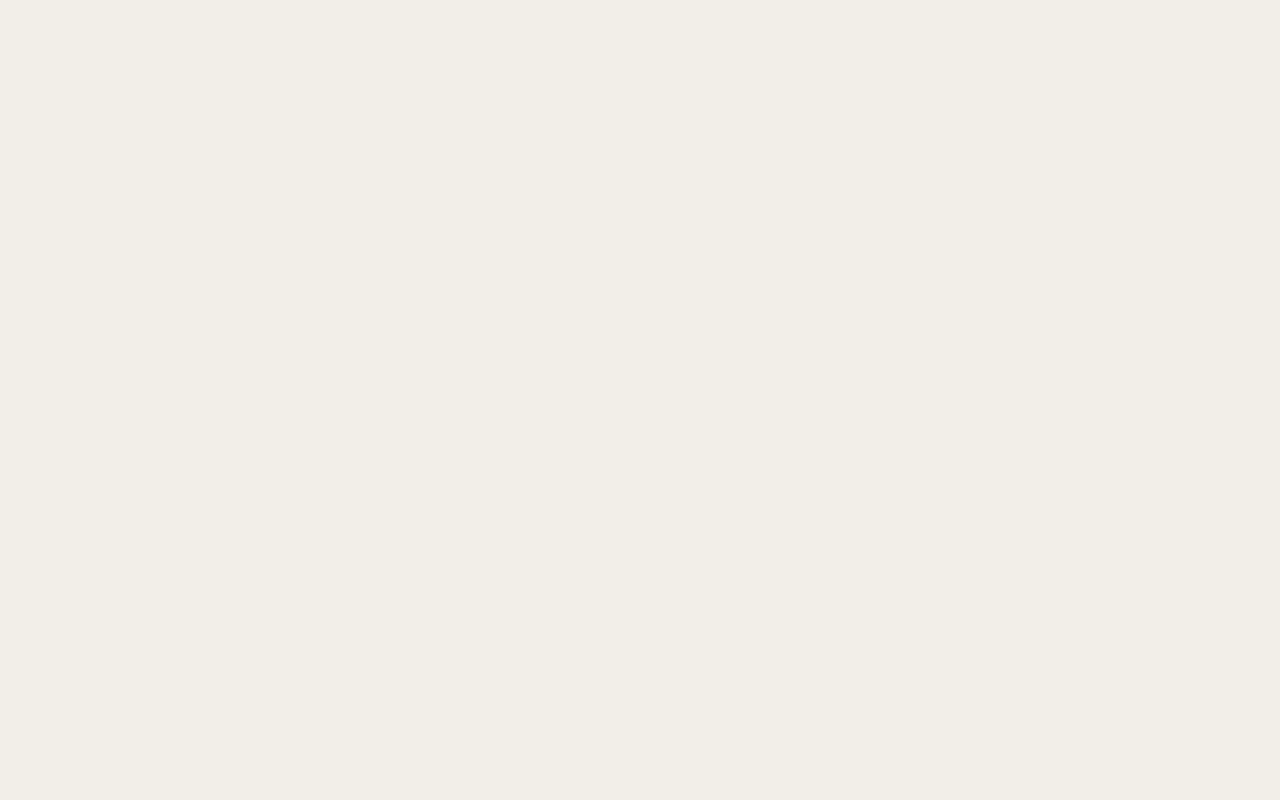
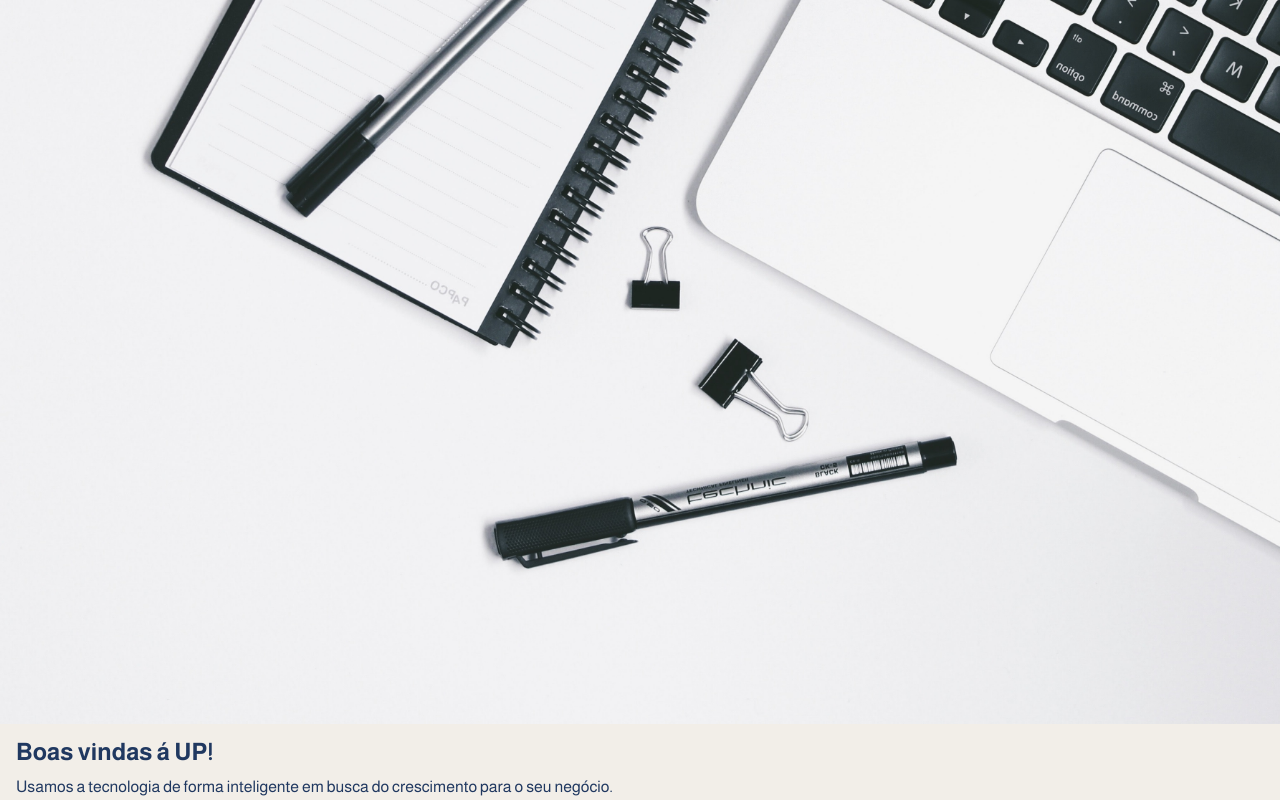
Before and after one commit to vieira-a/react-site-upti, a React (Create React App) app: page / in a window 1280 px wide. Shown: the part 488-1288 px from the top of the page. Before the commit the page ends 800 px from the top, so only its background shows below. Built offline with nearby package versions, Linux system fonts and the light colour scheme.

Commit message:
ADD Main section

```diff
--- a/src/App.js
+++ b/src/App.js
@@ -1,9 +1,11 @@
-import Navigation from './components/Navigation';
+import Header from './components/Header';
+import Main from './components/Main';
 
 function App() {
   return (
     <>
-    <Navigation/>
+    <Header/>
+    <Main/>
     </>
   );
 }
--- a/src/components/Header.jsx
+++ b/src/components/Header.jsx
@@ -1,6 +1,8 @@
+import Navigation from "./Navigation"
+
 const Header = () => {
   return (
-    <div>Header</div>
+    <Navigation/>
   )
 }
 
--- a/src/components/Main.jsx
+++ b/src/components/Main.jsx
@@ -1,6 +1,12 @@
+import MainHeader from "./MainHeader"
+
 const Main = () => {
   return (
-    <div>Main</div>
+    <main>
+
+      <MainHeader/>
+
+    </main>
   )
 }
 
--- /dev/null
+++ b/src/components/MainHeader.jsx
@@ -0,0 +1,19 @@
+import React from 'react'
+import MainHeaderBanner from '../assets/banner-services.jpg'
+
+const MainHeader = () => {
+  return (
+    <section>
+      <div className="bannerImage">
+        <img src={MainHeaderBanner} alt="" />
+
+      </div>
+         <div className="content">
+          <h2>Boas vindas á UP!</h2>
+          <p>Usamos a tecnologia de forma inteligente em busca do crescimento para o seu negócio.</p>
+        </div>
+    </section>
+  )
+}
+
+export default MainHeader
--- a/src/styles/components/Navigation.sass
+++ b/src/styles/components/Navigation.sass
@@ -7,16 +7,23 @@
     justify-content: space-between
     background-color: variables.$bg-secondary
 
+.logo
+    display: flex
+
+.logo img
+    width: 50px
+
 .navigationBox
     background-color: white
     @include mixins.flex-space-between
 
-    .logo img
-        width: 50px
-
 .menuActive
     background-color: variables.$bg-secondary
     border-top: 1px solid white
+    position: absolute
+    height: 100vh
+    width: 100vw
+    top: 50px
 
 .menuActive ul
     padding-inline: 3rem
--- a/src/styles/main.sass
+++ b/src/styles/main.sass
@@ -6,8 +6,7 @@
   margin: 0
   padding: 0
   box-sizing: border-box
-
-
+  line-height: 1.7
 
 ul
   list-style: none
@@ -18,13 +17,23 @@ a
 li a
   text-decoration: none
 
+img
+    width: 100%
+
 body
-  font-family: variables.$ff-main
+  font-family: variables.$font-stack
   color: variables.$fc-paragraph
+  overflow: hidden
   background-color: variables.$bg-secondary
   -webkit-font-smoothing: antialiased
   -moz-osx-font-smoothing: grayscale
 
+section
+  border-top: 1px solid white
+
 
 button
   @include mixins.reset-button
+
+.content
+  margin-inline: 1rem
--- a/src/styles/mixins.sass
+++ b/src/styles/mixins.sass
@@ -3,7 +3,7 @@
 @mixin reset-button
     border: 0
     background-color: white
-    display: inline
+    display: flex
 
 @mixin flex-space-between
     display: flex
--- a/src/styles/variables.sass
+++ b/src/styles/variables.sass
@@ -3,11 +3,9 @@
 $border-primary: hsla(38, 10%, 61%, 0.6)
 $bg-primary: rgb(0, 97, 254)
 $bg-secondary: rgb(242, 238, 232)
-$fc-paragraph: #1e1919
-
-
+$fc-paragraph: hsla(217, 50%, 25%, 1)
 
 //TIPOGRAPHY
 
-@import url(https://fonts.googleapis.com/css2?family=PT+Sans:wght@400;700&display=swap)
-$ff-main: 'PT Sans', sans-serif
+@import url('https://fonts.googleapis.com/css2?family=Almarai:wght@400;700&display=swap')
+$font-stack: 'Almarai', sans-serif
```
